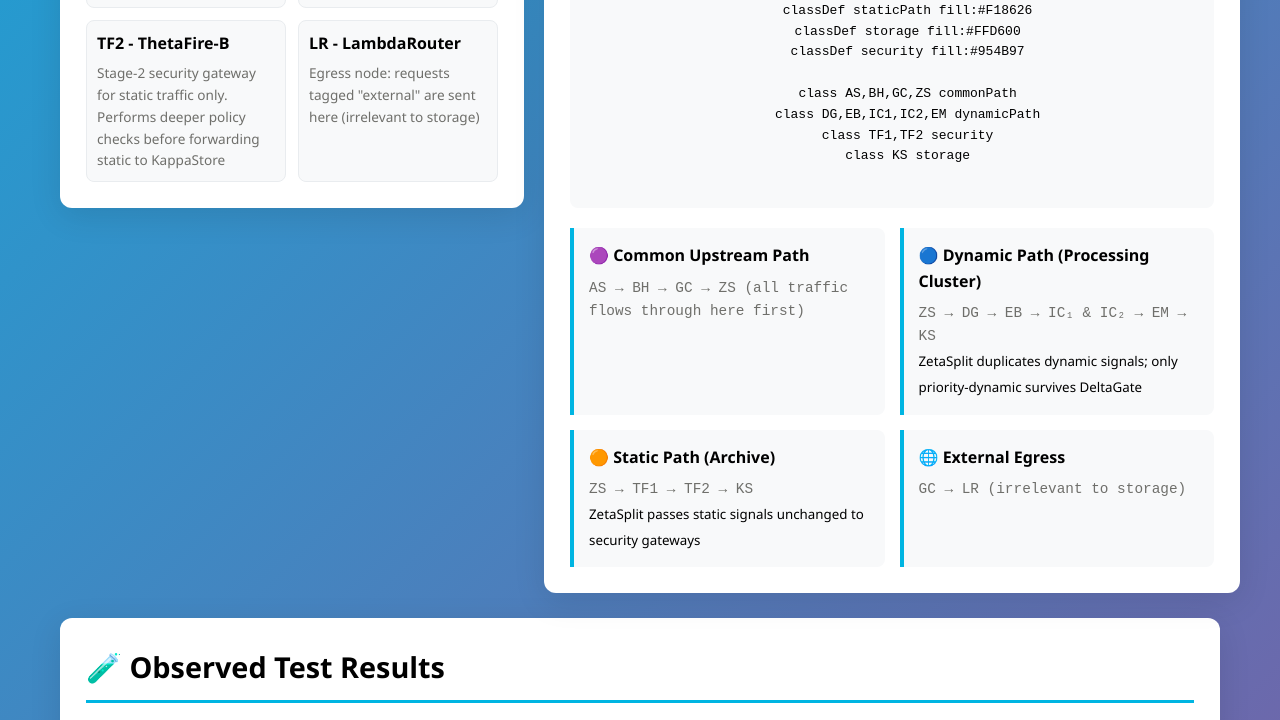
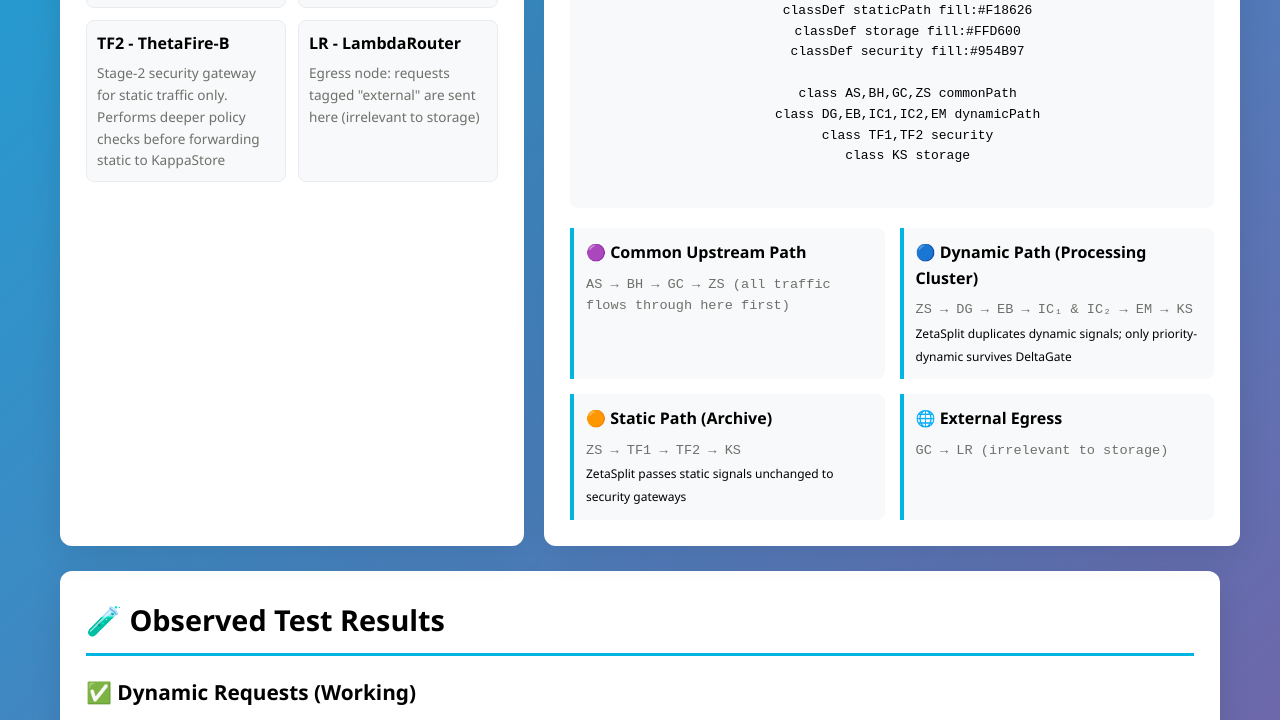
Before and after one commit to taylorelley/faut-find-test, a website: page public/index.html in a window 1280 px wide. Shown: the part 1090-1810 px from the top of the page. Drawn offline with Linux system fonts and the light colour scheme; a script that the page names is missing.

Commit message:
Adjust path info sizing and equalize legend boxes

```diff
--- a/public/styles.css
+++ b/public/styles.css
@@ -102,18 +102,20 @@ header p {
 .path-item {
     background: #f8f9fa;
     border-left: 4px solid #00B5E2;
-    padding: 15px;
+    padding: 12px;
     border-radius: 0 8px 8px 0;
+    font-size: 0.9rem;
 }
 
 .path-item h4 {
     color: #000000;
     margin-bottom: 8px;
+    font-size: 1rem;
 }
 
 .path-item p {
     font-family: 'Courier New', monospace;
-    font-size: 0.9rem;
+    font-size: 0.85rem;
     color: #6F6F6B;
 }
 
@@ -333,7 +335,7 @@ header p {
 .legend-topology {
     display: flex;
     gap: 20px;
-    align-items: flex-start;
+    align-items: stretch;
 }
 
 .legend-topology .device-legend {
```
